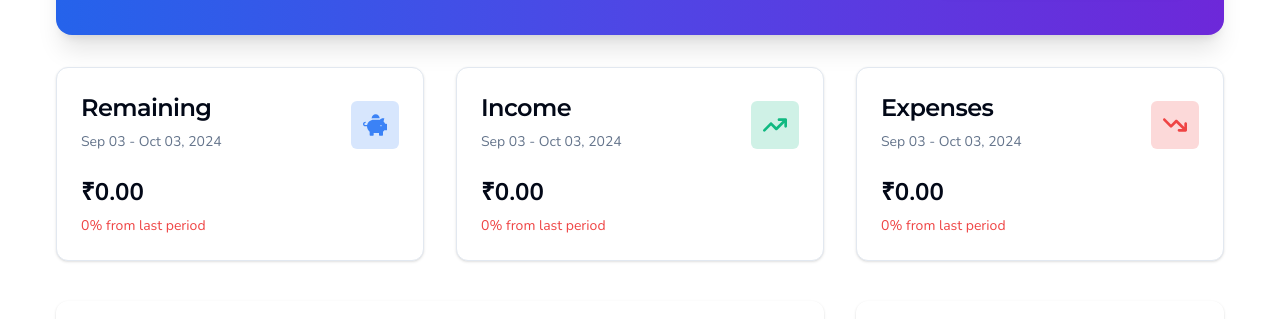
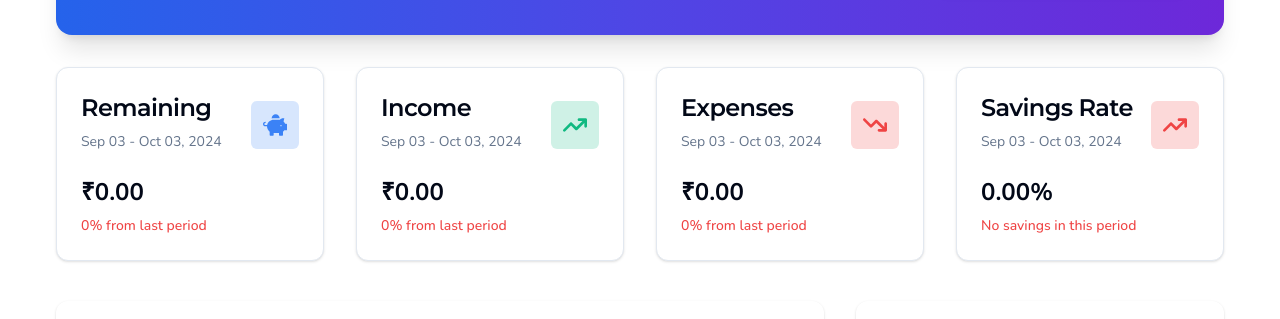
Before and after one commit to Pr1yansu/Finova, a Next.js app: page / in a window 1280 px wide. Shown: the part 367-686 px from the top of the page. Built offline with nearby package versions, Linux system fonts and the light colour scheme; no server answers; the database is empty; what plaid, razorpay would draw is missing.

Commit message:
Enrich dashboard with Savings Rate / Budget KPIs, and implement composite token for secure email verification

```diff
--- a/actions/settings.ts
+++ b/actions/settings.ts
@@ -59,7 +59,10 @@ export const settings = async (values: z.infer<typeof SettingsSchema>) => {
         };
       }
 
-      const verificationToken = await generateVerificationToken(values.email);
+      // Generate composite token: prefix with user ID to support secure email changes
+      const verificationToken = await generateVerificationToken(
+        `${user.id}/${values.email}`
+      );
 
       const template = await render(
         VerificationEmail({ verificationToken: verificationToken.token })
--- a/app/(protected)/settings/page.tsx
+++ b/app/(protected)/settings/page.tsx
@@ -250,6 +250,11 @@ const Settings = () => {
                         <FormControl>
                           <Input {...field} disabled={isPending || user?.isOAuth} type="email" className="h-10 border-gray-200 focus-visible:ring-blue-500 rounded-lg bg-white disabled:bg-gray-50 disabled:text-gray-400" />
                         </FormControl>
+                        {user?.isOAuth && (
+                          <FormDescription className="text-[10px] text-gray-400">
+                            Email address is managed by your social provider and cannot be modified.
+                          </FormDescription>
+                        )}
                         <FormMessage className="text-xs" />
                       </FormItem>
                     )}
--- a/components/summary/data-card.tsx
+++ b/components/summary/data-card.tsx
@@ -48,6 +48,8 @@ interface DataCardProps extends BoxVariants, IconVariants {
   dateRange: string;
   percentageChange?: number;
   icon: IconType;
+  isPercentage?: boolean;
+  customSubtext?: string;
 }
 
 import { useCurrentUser } from "@/hooks/use-current-user";
@@ -59,10 +61,29 @@ const DataCard = ({
   percentageChange = 0,
   variant,
   icon: Icon,
+  isPercentage = false,
+  customSubtext,
 }: DataCardProps) => {
   const user = useCurrentUser();
   const currency = user?.defaultCurrency || "INR";
-  const currencyFormatter = (val: number) => formatCurrency(val, currency);
+
+  const currencyFormatter = (val: number) => {
+    if (isPercentage) {
+      return `${val.toFixed(2)}%`;
+    }
+    return formatCurrency(val, currency);
+  };
+
+  // Dynamically resolve text styling based on custom subtext intent
+  const getSubtextColor = () => {
+    if (customSubtext) {
+      if (variant === "success") return "text-emerald-500 font-medium";
+      if (variant === "danger") return "text-destructive font-medium";
+      if (variant === "warning") return "text-yellow-600 font-medium";
+      return "text-muted-foreground";
+    }
+    return percentageChange > 0 ? "text-emerald-500 font-medium" : "text-destructive font-medium";
+  };
 
   return (
     <Card>
@@ -87,13 +108,8 @@ const DataCard = ({
             formattingFn={currencyFormatter}
           />
         </h1>
-        <p
-          className={cn(
-            "text-muted-foreground text-sm line-clamp-1",
-            percentageChange > 0 ? "text-emerald-500" : "text-destructive"
-          )}
-        >
-          {formatPercentage(percentageChange)} from last period
+        <p className={cn("text-sm line-clamp-1", getSubtextColor())}>
+          {customSubtext || `${formatPercentage(percentageChange)} from last period`}
         </p>
       </CardContent>
     </Card>
--- a/components/summary/data-grid.tsx
+++ b/components/summary/data-grid.tsx
@@ -1,10 +1,11 @@
 "use client";
-import { convertAmountToUnits, formatDateRange } from "@/lib/utils";
+import { convertAmountToUnits, formatDateRange, formatCurrency } from "@/lib/utils";
 import { useSearchParams } from "next/navigation";
 import React from "react";
-import { FaPiggyBank } from "react-icons/fa";
+import { FaPiggyBank, FaBullseye } from "react-icons/fa";
 import { FaArrowTrendUp, FaArrowTrendDown } from "react-icons/fa6";
 import DataCard from "./data-card";
+import { useCurrentUser } from "@/hooks/use-current-user";
 
 interface DataGridProps {
   data:
@@ -23,6 +24,9 @@ interface DataGridProps {
 
 const DataGrid = ({ data }: DataGridProps) => {
   const params = useSearchParams();
+  const user = useCurrentUser();
+  const currency = user?.defaultCurrency || "INR";
+  const budget = user?.monthlyBudget; // in units (e.g. 50000)
 
   const to = params.get("to") || undefined;
   const from = params.get("from") || undefined;
@@ -31,18 +35,66 @@ const DataGrid = ({ data }: DataGridProps) => {
 
   const dateRangeLabel = formatDateRange(period);
 
+  // Convert aggregate sums to standard units
+  const income = convertAmountToUnits(data?.income || 0);
+  const expenses = convertAmountToUnits(data?.expenses || 0);
+  const remaining = convertAmountToUnits(data?.remaining || 0);
+
+  // Spent is the positive value of expenses (negative in DB)
+  const spent = Math.abs(expenses);
+
+  // Resolve dynamic fourth card configuration (Savings Rate or Remaining Budget)
+  let fourthCardTitle = "Savings Rate";
+  let fourthCardValue = income > 0 ? (remaining / income) * 100 : 0;
+  let fourthCardVariant: "default" | "success" | "danger" | "warning" = "default";
+  let fourthCardSubtext = "";
+  let fourthCardIcon = FaPiggyBank;
+  let isPercentage = true;
+
+  if (budget && budget > 0) {
+    fourthCardTitle = "Remaining Budget";
+    fourthCardValue = budget - spent;
+    fourthCardIcon = FaBullseye;
+    isPercentage = false;
+
+    const percentSpent = budget > 0 ? (spent / budget) * 100 : 0;
+    if (percentSpent > 100) {
+      fourthCardVariant = "danger";
+      fourthCardSubtext = `Over budget by ${formatCurrency(spent - budget, currency)}`;
+    } else if (percentSpent > 80) {
+      fourthCardVariant = "warning";
+      fourthCardSubtext = `Spent ${percentSpent.toFixed(0)}% of ${formatCurrency(budget, currency)} budget`;
+    } else {
+      fourthCardVariant = "success";
+      fourthCardSubtext = `${formatCurrency(budget - spent, currency)} left of ${formatCurrency(budget, currency)}`;
+    }
+  } else {
+    fourthCardIcon = FaArrowTrendUp;
+    isPercentage = true;
+    if (fourthCardValue >= 20) {
+      fourthCardVariant = "success";
+      fourthCardSubtext = `Healthy savings rate (${fourthCardValue.toFixed(0)}% saved)`;
+    } else if (fourthCardValue > 0) {
+      fourthCardVariant = "warning";
+      fourthCardSubtext = `Savings rate is ${fourthCardValue.toFixed(0)}% (Target: 20%)`;
+    } else {
+      fourthCardVariant = "danger";
+      fourthCardSubtext = "No savings in this period";
+    }
+  }
+
   return (
-    <div className="grid grid-cols-1 lg:grid-cols-3 gap-8 pb-2 mb-8">
+    <div className="grid grid-cols-1 md:grid-cols-2 lg:grid-cols-4 gap-8 pb-2 mb-8">
       <DataCard
         title="Remaining"
-        value={convertAmountToUnits(data?.remaining || 0)}
+        value={remaining}
         percentageChange={data?.remainingChange}
         icon={FaPiggyBank}
         dateRange={dateRangeLabel}
       />
       <DataCard
         title="Income"
-        value={convertAmountToUnits(data?.income || 0)}
+        value={income}
         percentageChange={data?.incomeChange}
         icon={FaArrowTrendUp}
         dateRange={dateRangeLabel}
@@ -50,11 +102,20 @@ const DataGrid = ({ data }: DataGridProps) => {
       />
       <DataCard
         title="Expenses"
-        value={convertAmountToUnits(data?.expenses || 0)}
+        value={expenses}
         percentageChange={data?.expensesChange}
         icon={FaArrowTrendDown}
         dateRange={dateRangeLabel}
         variant={"danger"}
+      />
+      <DataCard
+        title={fourthCardTitle}
+        value={fourthCardValue}
+        icon={fourthCardIcon}
+        dateRange={dateRangeLabel}
+        variant={fourthCardVariant}
+        isPercentage={isPercentage}
+        customSubtext={fourthCardSubtext}
       />
     </div>
   );
```
Also changed, not shown: actions/verification.ts (+17 -2 lines).
